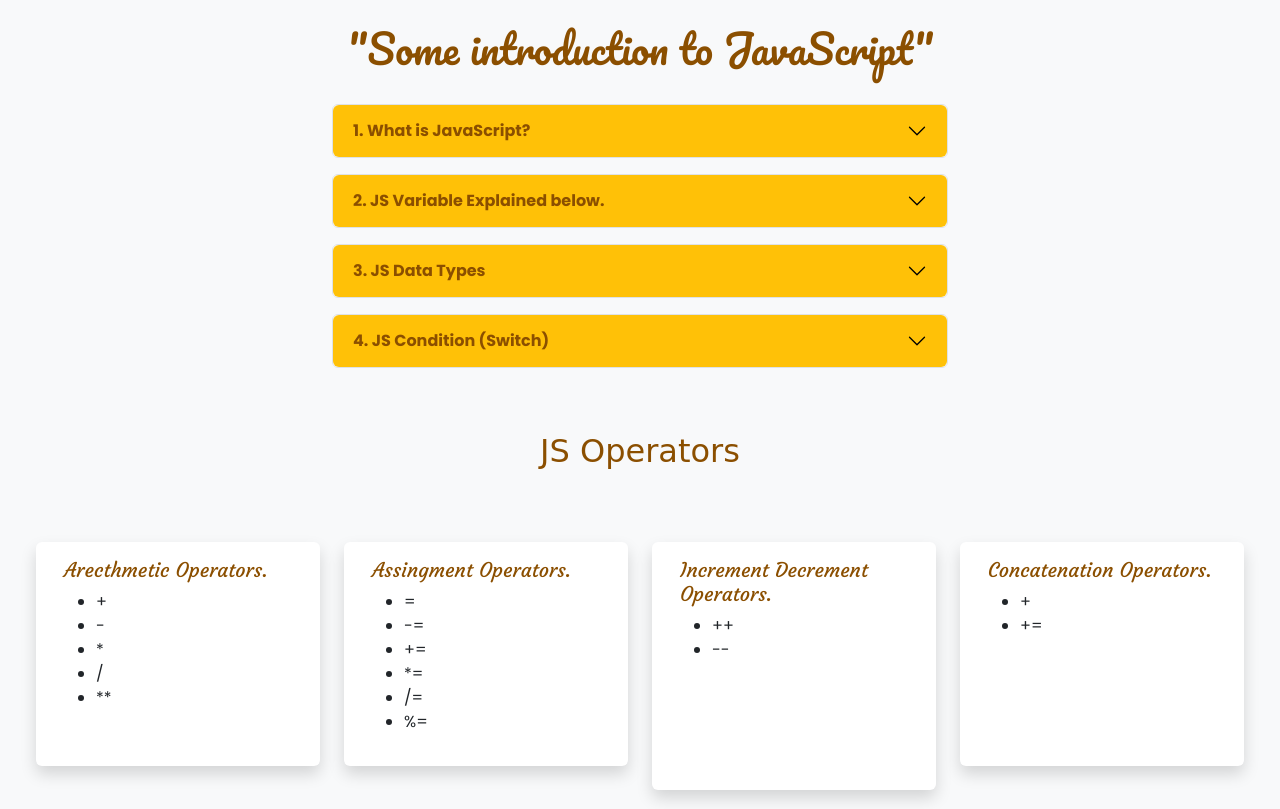
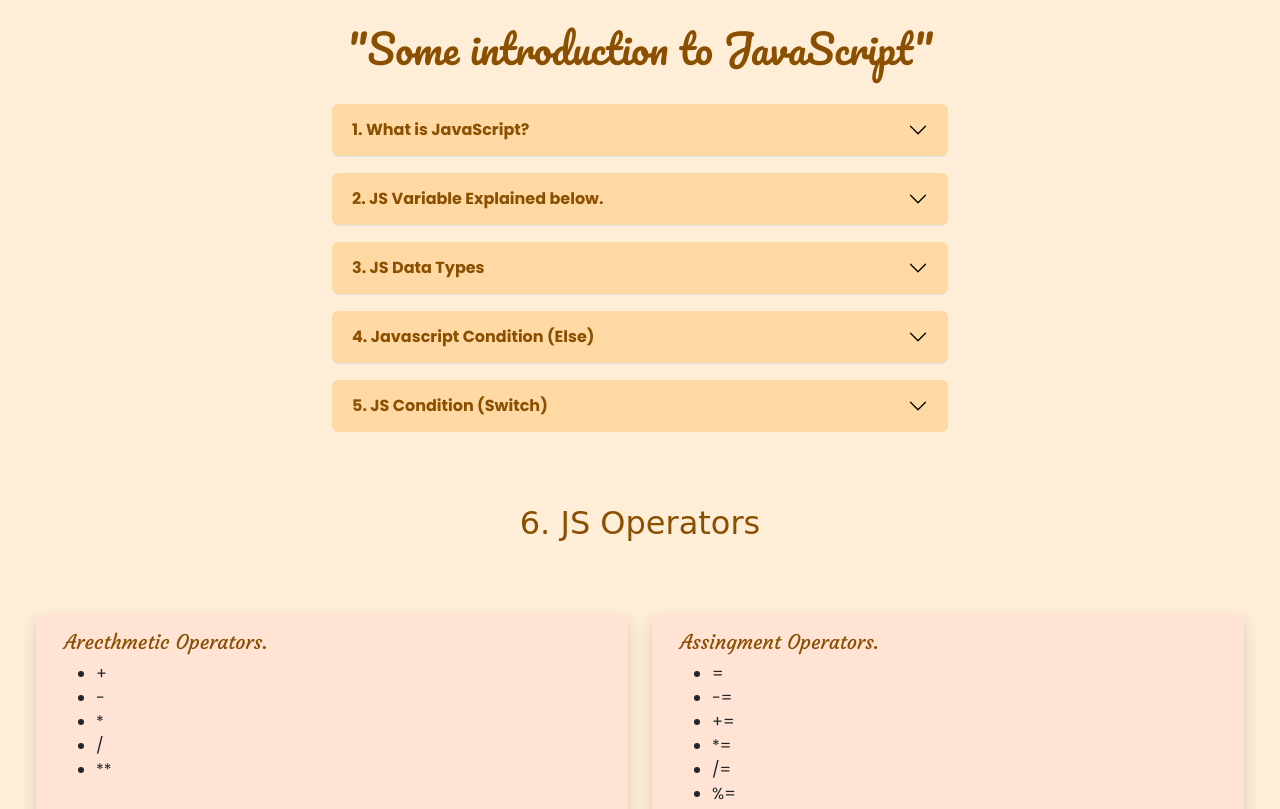
Before and after one commit to AshrafUzzaman04/Ashraf-Uz-Mahim-D-23-24-js-, a website: page HOME WORK/index.html in a window 1280 px wide. Shown: the top 809 px of the page. Drawn offline with nearby package versions, Linux system fonts and the light colour scheme; a web font is replaced by a local one.

Commit message:
last commit

```diff
--- a/HOME WORK/css/style.scss
+++ b/HOME WORK/css/style.scss
@@ -11,6 +11,7 @@
   color: red;
   &:hover {
     text-decoration: none;
+    color: red;
   }
 }
 .linkClassblue {
--- a/HOME WORK/index.html
+++ b/HOME WORK/index.html
@@ -17,7 +17,7 @@
          />
    </head>
    <body>
-      <div class="container-fluid bg-light">
+      <div class="container-fluid" style="background-color: rgb(255, 238, 215);">
         <!-- This div use for F.A.Q part  -->
          <div class="row">
             <!-- -----title----- -->
@@ -29,10 +29,11 @@
             <div class="col-12 col-lg-6 mx-auto">
                <div class="accordion accordion-flush" id="accordionFlushExample">
                   <!-- question no 1 -->
-                  <div class="accordion-item rounded border ">
+                  <div class="accordion-item rounded  ">
                      <h2 class="accordion-header" id="flush-headingOne">
                         <button
-                           class="accordion-button collapsed fw-bold h1Tcolor rounded bg-warning "
+                           class="accordion-button collapsed fw-bold h1Tcolor rounded  "
+                           style="background-color: rgba(255, 209, 144, 0.829);border:none;"
                            type="button"
                            data-bs-toggle="collapse"
                            data-bs-target="#flush-collapseOne"
@@ -91,10 +92,11 @@
                      </div>
                   </div>
                   <!-- question no 2 -->
-                  <div class="accordion-item rounded border my-3 ">
+                  <div class="accordion-item rounded my-3 ">
                      <h2 class="accordion-header" id="flush-headingTwo">
                         <button
-                           class="accordion-button collapsed fw-bold h1Tcolor rounded bg-warning"
+                           class="accordion-button collapsed fw-bold h1Tcolor rounded "
+                           style="background-color: rgba(255, 209, 144, 0.829);border:none;"
                            type="button"
                            data-bs-toggle="collapse"
                            data-bs-target="#flush-collapseTwo"
@@ -128,10 +130,11 @@
                      </div>
                   </div>
                   <!-- question no 3 -->
-                  <div class="accordion-item border rounded ">
+                  <div class="accordion-item rounded ">
                      <h2 class="accordion-header" id="flush-headingThree">
                         <button
-                           class="accordion-button collapsed fw-bold h1Tcolor rounded bg-warning "
+                           class="accordion-button collapsed fw-bold h1Tcolor rounded "
+                           style="background-color: rgba(255, 209, 144, 0.829);border:none;"
                            type="button"
                            data-bs-toggle="collapse"
                            data-bs-target="#flush-collapseThree"
@@ -169,17 +172,53 @@
                      </div>
                   </div>
                   <!-- question no 4 -->
-                  <div class="accordion-item border rounded my-3 ">
+                  <div class="accordion-item rounded my-3">
+                     <h2 class="accordion-header" id="flush-headingFive">
+                        <button
+                           class="accordion-button collapsed fw-bold h1Tcolor rounded "
+                           style="background-color: rgba(255, 209, 144, 0.829);border:none;"
+                           type="button"
+                           data-bs-toggle="collapse"
+                           data-bs-target="#flush-collapseFive"
+                           aria-expanded="false"
+                           aria-controls="flush-collapseFive"
+                           >
+                        4. Javascript Condition (Else)
+                        </button>
+                     </h2>
+                     <div
+                        id="flush-collapseFive"
+                        class="accordion-collapse collapse"
+                        aria-labelledby="flush-headingFive"
+                        data-bs-parent="#accordionFlushExample"
+                        >
+                        <div class="accordion-body">
+                           <h1 class="mt-2 mb-4">Conditional Statements</h1>
+                           <p>Very often when you write code, you want to perform different actions for different decisions.</p>
+                           <p>You can use conditional statements in your code to do this.</p>
+                           <p>In JavaScript we have the following conditional statements:</p>
+                           <ul>
+                            <li>Use <a href="#" class="linkClass">if</a> to specify a block of code to be executed, if a specified condition is true</li>
+                            <li>Use <a href="#" class="linkClass">else</a> to specify a block of code to be executed, if the same condition is false</li>
+                            <li>Use else <a href="#" class="linkClass">if</a> to specify a new condition to test, if the first condition is false</li>
+                            <li>Use <a href="#" class="linkClass">switch</a> to specify many alternative blocks of code to be executed</li>
+                           </ul>
+                        </div>
+                     </div>
+                  </div>
+                  <!-- question no 5 -->
+                  <div class="accordion-item rounded ">
                      <h2 class="accordion-header" id="flush-headingFour">
                         <button
-                           class="accordion-button collapsed fw-bold h1Tcolor rounded bg-warning "
+                           class="accordion-button collapsed fw-bold h1Tcolor rounded"
+                           style="background-color: rgba(255, 209, 144, 0.829);border:none;"
                            type="button"
                            data-bs-toggle="collapse"
                            data-bs-target="#flush-collapseFour"
                            aria-expanded="false"
                            aria-controls="flush-collapseFour"
                            >
-                        4. JS Condition (Switch)
+                        5. JS Condition (Switch)
                         </button>
                      </h2>
                      <div
@@ -223,21 +262,22 @@
                         </div>
                      </div>
                   </div>
+
                </div>
             </div>
          </div>
 
          <!-- javascript Operators Start Here. -->
-         <div class="row mx-auto">
+         <div class="row mx-auto mt-4">
             <div class="col-12 my-3 my-lg-5 mx-auto">
                <div class="col-12 col-lg-6 mx-auto ">
-                  <h2 class="h2fontStyle text-center">JS Operators</h2>
+                  <h2 class="h2fontStyle text-center">6. JS Operators</h2>
                </div>
             </div>
 
             <div class="row mx-auto">
-               <div class="col-12 col-md-6 col-lg-3 mx-auto my-3 ">
-                  <div class="row m-0 p-3 shadow rounded" style="background-color: #fff;">
+               <div class="col-12 col-xl-6  mx-auto my-3 ">
+                  <div class="row m-0 p-3 shadow rounded" style="background-color: rgba(255, 208, 208, 0.356);">
                      <div class="col-12">
                         <h5 class="h5fstyle">Arecthmetic Operators.</h5>
                         <ul class="">
@@ -251,8 +291,8 @@
                      </div>
                   </div>
                </div>
-               <div class="col-12 col-md-6 col-lg-3 mx-auto my-3">
-                  <div class="row m-0 p-3 shadow rounded" style="background-color: #fff;">
+               <div class="col-12 col-xl-6  mx-auto my-3">
+                  <div class="row m-0 p-3 shadow rounded" style="background-color: rgba(255, 208, 208, 0.356);">
                      <div class="col-12">
                         <h5 class="h5fstyle">Assingment Operators.</h5>
                         <ul class="">
@@ -266,36 +306,35 @@
                      </div>
                   </div>
               </div>
-               <div class="col-12 col-md-6 col-lg-3 mx-auto my-3">
-                  <div class="row m-0 p-3 shadow rounded" style="background-color: #fff;">
+               <div class="col-12 col-xl-6  mx-auto my-3">
+                  <div class="row m-0 p-3 shadow rounded" style="background-color: rgba(255, 208, 208, 0.356);">
                      <div class="col-12">
                         <h5 class="h5fstyle">Increment Decrement Operators.</h5>
                         <ul class="">
                           <li> ++</li>
                           <li> --</li>
-<br><br><br><br>
+
                         </ul>
                      </div>
                   </div>
                </div>
-               <div class="col-12 col-md-6 col-lg-3 mx-auto my-3">
-                  <div class="row m-0 p-3 shadow rounded" style="background-color: #fff;">
+               <div class="col-12 col-xl-6  mx-auto my-3">
+                  <div class="row m-0 p-3 shadow rounded" style="background-color: rgba(255, 208, 208, 0.356);">
                      <div class="col-12">
                         <h5 class="h5fstyle">Concatenation Operators.</h5>
                         <ul class="">
                           <li> +</li>
                           <li> +=</li>
-                         <br><br><br><br>
                         </ul>
                      </div>
                   </div>
                </div>
             </div>
 
-         <div class="col-12 ">
+         <div class="col-12">
             <div class="row mx-auto">
                <div class="col-12  col-lg-4 mx-auto my-3">
-                  <div class="row m-0 p-3 shadow rounded" style="background-color: #fff;">
+                  <div class="row m-0 p-3 shadow rounded" style="background-color: rgba(255, 208, 208, 0.356);">
                      <div class="col-12">
                         <h5 class="h5fstyle">Comparison Operators.</h5>
                         <ul >
@@ -312,7 +351,7 @@
                   </div>
                </div>
                <div class="col-12  col-lg-4 my-3">
-                  <div class="row m-0 p-3 shadow rounded" style="background-color: #fff;">
+                  <div class="row m-0 p-3 shadow rounded" style="background-color: rgba(255, 208, 208, 0.356);">
                      <div class="col-12">
                         <h5 class="h5fstyle">Conditional Operators.</h5>
                         <ul >
@@ -324,7 +363,7 @@
                   </div>
                </div>
                   <div class="col-12  col-lg-4 my-3">
-                     <div class="row m-0 p-3 shadow rounded" style="background-color: #fff;">
+                     <div class="row m-0 p-3 shadow rounded" style="background-color: rgba(255, 208, 208, 0.356);">
                         <div class="col-12">
                            <h5 class="h5fstyle">Ternary Operators.</h5>
                            <ul >
```
Also changed, not shown: HOME WORK/css/style.css, 1 other file.
